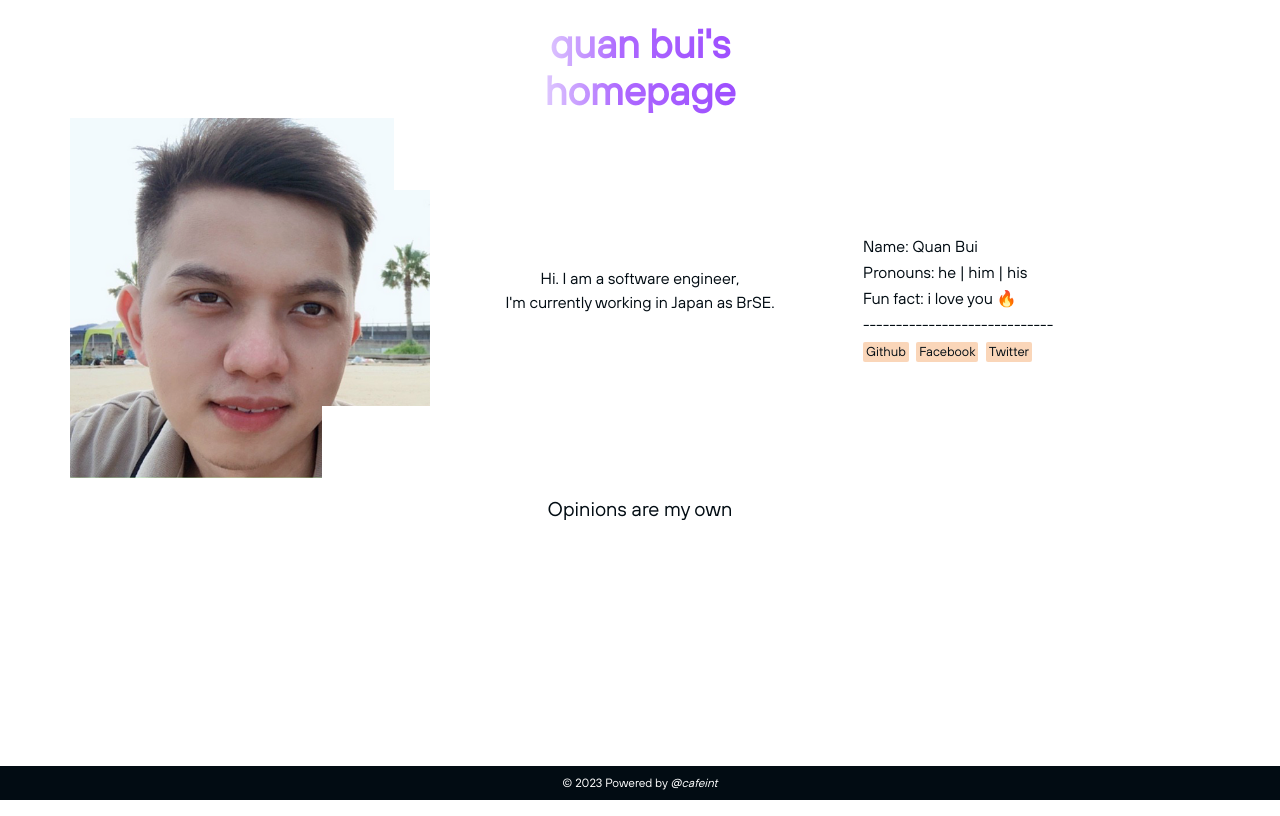
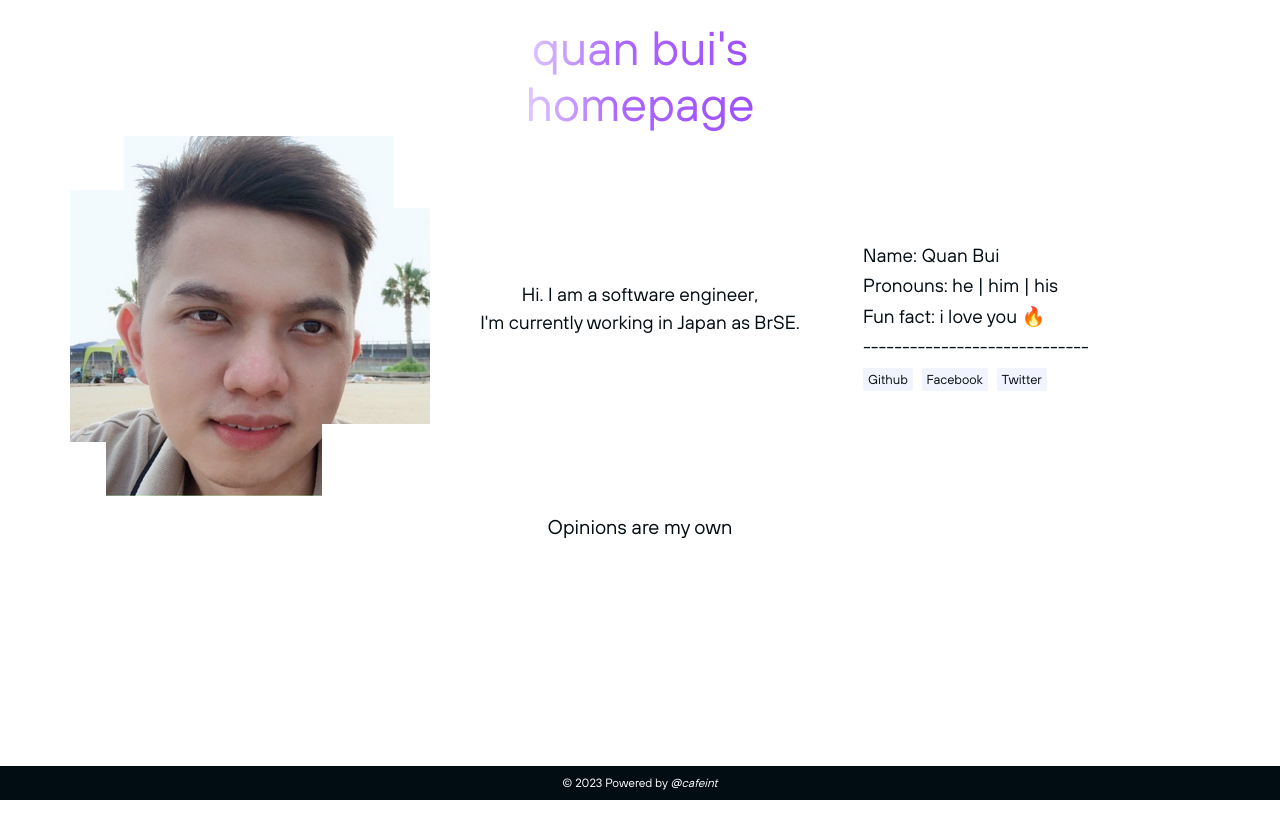
Before and after one commit to quanultra/static-web-s3, a plain HTML site: page public/index.html in a window 1280 px wide. Drawn offline with nearby package versions, Linux system fonts and the light colour scheme.

Commit message:
fix style

```diff
--- a/public/css/main.css
+++ b/public/css/main.css
@@ -8,11 +8,11 @@ body {
     font-family: "TT Hoves" !important;
     background: #fff;
     color: #020c13 !important;
-    font-size: 16px !important;
+    font-size: 19px !important;
 }
 
 .profile-text {
-    font-size: 2.5rem;
+    font-size: 3rem;
     text-align: center;
     width: fit-content;
     background-clip: text;
@@ -33,9 +33,9 @@ body {
 
 body a {
     text-decoration: none;
-    padding: 2px 3px 3px;
+    padding: 4px 5px 4px;
     color: #020c13;
-    background-color: #ec72114a;
+    background-color: #F1F3FF;
     line-height: inherit;
     border-radius: 2px;
     font-size: 13px;
@@ -120,3 +120,21 @@ img {
     left: auto;
     right: 0%;
 }
+
+.cc-3 {
+    width: 10%;
+    height: 15%;
+    top: auto;
+    bottom: 0%;
+    left: 0%;
+    right: auto;
+}
+
+.cc-4 {
+    width: 15%;
+    height: 15%;
+    top: 0%;
+    bottom: auto;
+    left: 0%;
+    right: auto;
+}
--- a/public/index.html
+++ b/public/index.html
@@ -28,11 +28,9 @@
 <body>
     <div id="cc" class="container mt-3">
         <p class="profile-text">
-            <strong>
-                quan bui's
-                <br>
-                homepage
-            </strong>
+            quan bui's
+            <br>
+            homepage
         </p>
 
         <!-- Personal info -->
@@ -42,6 +40,8 @@
                     <img src="./img/QuanPhoto1.png" alt="avatar" class="team-overlay_picture">
                     <div style="width: 10%; height: 20%;" class="overlay_picture-shape cc-1"></div>
                     <div style="width: 30%; height: 20%;" class="overlay_picture-shape cc-2"></div>
+                    <div style="width: 10%; height: 15%;" class="overlay_picture-shape cc-3"></div>
+                    <div style="width: 15%; height: 15%;" class="overlay_picture-shape cc-4"></div>
                 </div>
             </div>
             <div class="col-md-4 outer">
```
